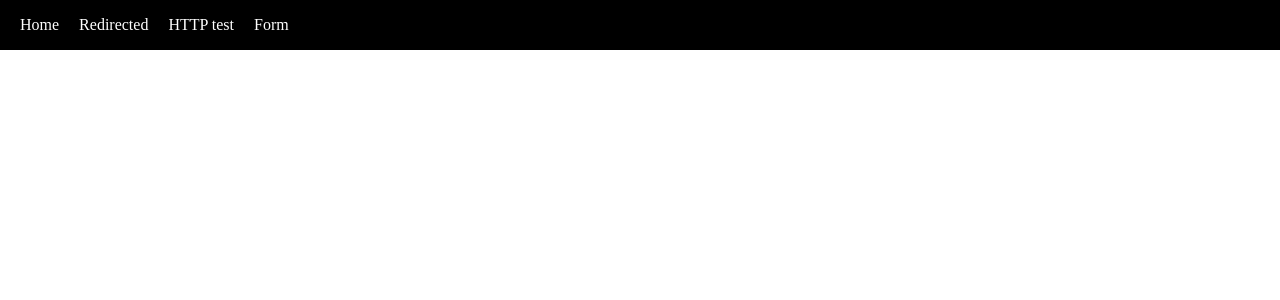
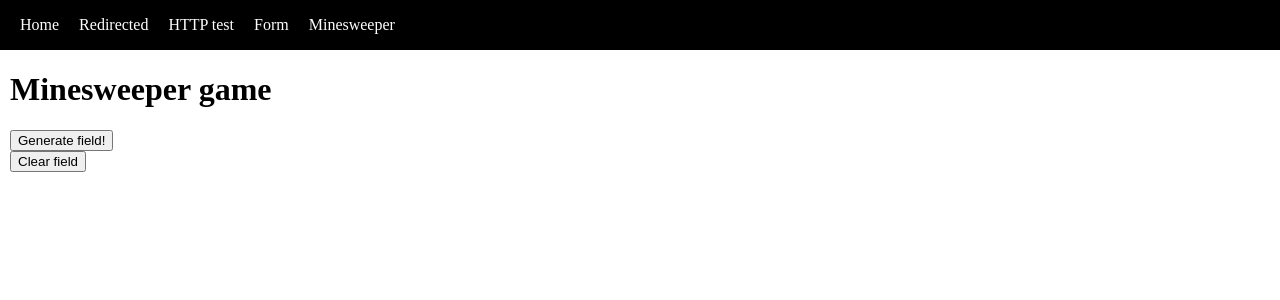
Before and after one commit to Thomas851204/Vue-Learning, a Vue app in the folder Frontend/: page /mine in a window 1280 px wide. Shown: the top 300 px of the page. Built offline with nearby package versions, Linux system fonts and the light colour scheme.

Commit message:
Started creating minesweeper on FE

```diff
--- a/Frontend/src/App.vue
+++ b/Frontend/src/App.vue
@@ -4,6 +4,7 @@
     <router-link to="/redir" class="navIcon">Redirected</router-link>
     <router-link to="/http" class="navIcon">HTTP test</router-link>
     <router-link to="/form" class="navIcon">Form</router-link>
+    <router-link to="/mine" class="navIcon">Minesweeper</router-link>
   </div>
   <router-view />
 </template>
--- a/Frontend/src/router/index.ts
+++ b/Frontend/src/router/index.ts
@@ -3,6 +3,7 @@ import Redirected from "../views/Redirected.vue";
 import Home from "../views/Home.vue";
 import FormTest from "../views/FormTest.vue";
 import HTTPcall from "@/views/HTTPcall/HTTPcall.vue";
+import MineSweepVue from "@/views/MineSweep.vue";
 
 const routes: Array<RouteRecordRaw> = [
   {
@@ -25,6 +26,11 @@ const routes: Array<RouteRecordRaw> = [
     name: "FormTest",
     component: FormTest,
   },
+  {
+    path: "/mine",
+    name: "MineSweeper",
+    component: MineSweepVue,
+  },
 ];
 
 const router = createRouter({
--- /dev/null
+++ b/Frontend/src/views/MineSweep.vue
@@ -0,0 +1,153 @@
+<template>
+  <div class="body">
+    <h1>{{ redir }}</h1>
+    <button class="generate" @click.="mineGen">Generate field!</button>
+    <div class="mineGrid" v-if="mineGrid">
+      <div class="row" v-for="(row, rowIndex) in mineGrid" :key="rowIndex">
+        <div class="cell" v-for="(cell, cellIndex) in row" :key="cellIndex">
+          <button
+            class="cell"
+            @contextmenu.prevent
+            @click.left="reveal(rowIndex, cellIndex)"
+            @mousedown.right="flag(rowIndex, cellIndex)"
+            :disabled="cell.disabled"
+            :style="{
+              color: cell.revealed ? getNumberColor(cell.value) : '#000000',
+              backgroundColor: cell.flagged
+                ? 'red'
+                : cell.revealed
+                ? getNumberColor(cell.value)
+                : '#bfbfbf',
+            }"
+            :class="{ 'disabled-style': cell.disabled }"
+          >
+            {{ cell.revealed ? cell.value : "" }}
+          </button>
+        </div>
+      </div>
+    </div>
+    <button class="clear" @click="mineGrid = []">Clear field</button>
+  </div>
+</template>
+
+<script lang="ts">
+import { defineComponent } from "vue";
+
+export default defineComponent({
+  name: "MineSweeper",
+  data() {
+    return {
+      redir: "Minesweeper game",
+      mineGrid: [] as any[][],
+    };
+  },
+  methods: {
+    mineGen() {
+      this.mineGrid = Array.from({ length: 14 }, () =>
+        Array.from({ length: 18 }, () => ({ revealed: false, value: "" }))
+      );
+      let minesPlaced = 0;
+      while (minesPlaced < 40) {
+        const randRow = Math.floor(Math.random() * 14);
+        const randCol = Math.floor(Math.random() * 18);
+        if (this.mineGrid[randRow][randCol].value !== "x") {
+          this.mineGrid[randRow][randCol].value = "x";
+          minesPlaced++;
+        }
+      }
+      const calcAdj = (r: number, c: number) => {
+        let count = 0;
+        for (let i = -1; i <= 1; i++) {
+          for (let j = -1; j <= 1; j++) {
+            const newRow = r + i;
+            const newCol = c + j;
+
+            if (
+              newRow >= 0 &&
+              newRow < 14 &&
+              newCol >= 0 &&
+              newCol < 18 &&
+              this.mineGrid[newRow][newCol].value === "x"
+            ) {
+              count++;
+            }
+          }
+        }
+        return count;
+      };
+      for (let row = 0; row < this.mineGrid.length; row++) {
+        for (let column = 0; column < this.mineGrid[row].length; column++) {
+          if (
+            this.mineGrid[row][column].value !== "x" &&
+            calcAdj(row, column) !== 0
+          ) {
+            this.mineGrid[row][column].value = calcAdj(row, column);
+          }
+        }
+      }
+      return this.mineGrid;
+    },
+    reveal(r: number, c: number) {
+      this.mineGrid[r][c].revealed = true;
+      this.mineGrid[r][c].disabled = true;
+    },
+    flag(r: number, c: number) {
+      this.mineGrid[r][c].flagged = !this.mineGrid[r][c].flagged;
+    },
+    getNumberColor(value: number) {
+      switch (value) {
+        case 1:
+          return "blue";
+        case 2:
+          return "green";
+        case 3:
+          return "red";
+        case 4:
+          return "darkblue";
+        case 5:
+          return "brown";
+        case 6:
+          return "aqua";
+        case 7:
+          return "purple";
+        case 8:
+          return "darkgrey";
+        default:
+          return "#979797";
+      }
+    },
+  },
+});
+</script>
+
+<style scoped>
+.body {
+  height: 100vh;
+  margin-left: 10px;
+}
+.row {
+  display: flex;
+  flex-direction: row;
+  height: 20px;
+}
+.cell {
+  display: inline-block;
+}
+button.cell {
+  height: 20px;
+  width: 20px;
+  border-radius: 0;
+  border: 1px solid #343434;
+  background-color: #979797;
+}
+button:active {
+  background-color: #494949;
+}
+button.cell:disabled {
+  pointer-events: none;
+  cursor: not-allowed;
+  color: black;
+  border: 1px solid #5a5a5a;
+  background-color: rgb(187, 187, 187) !important;
+}
+</style>
```
